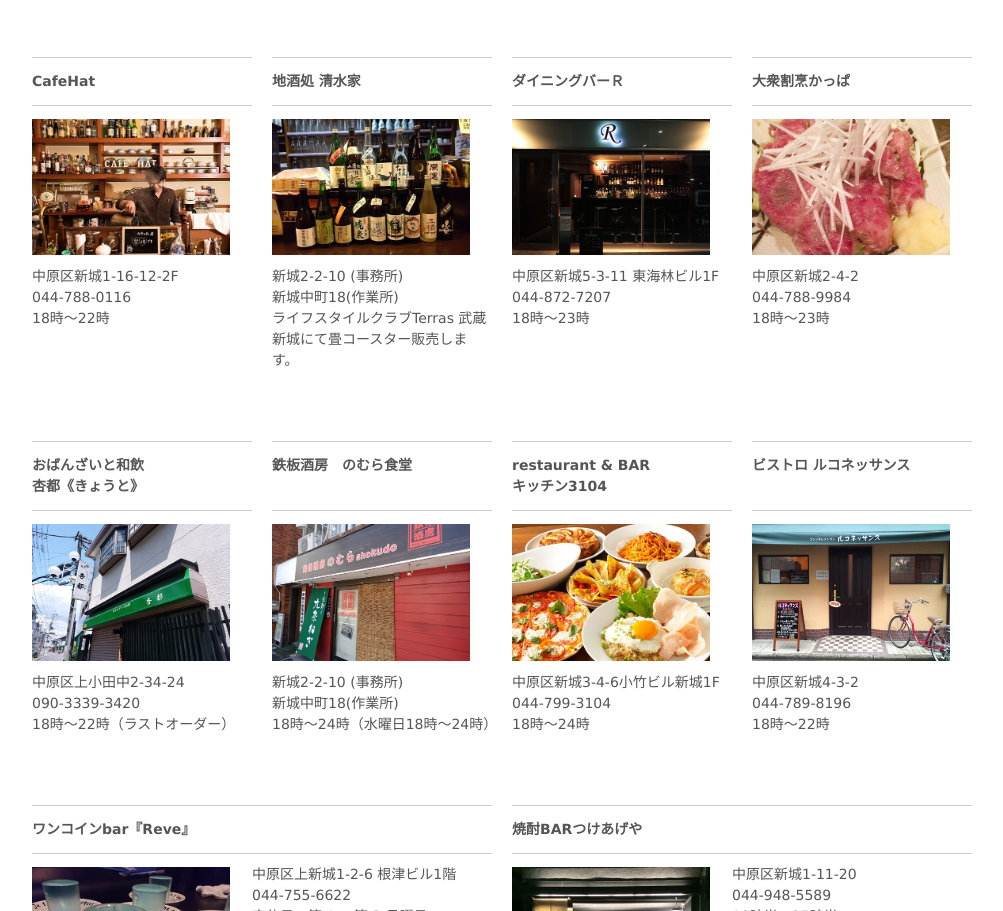
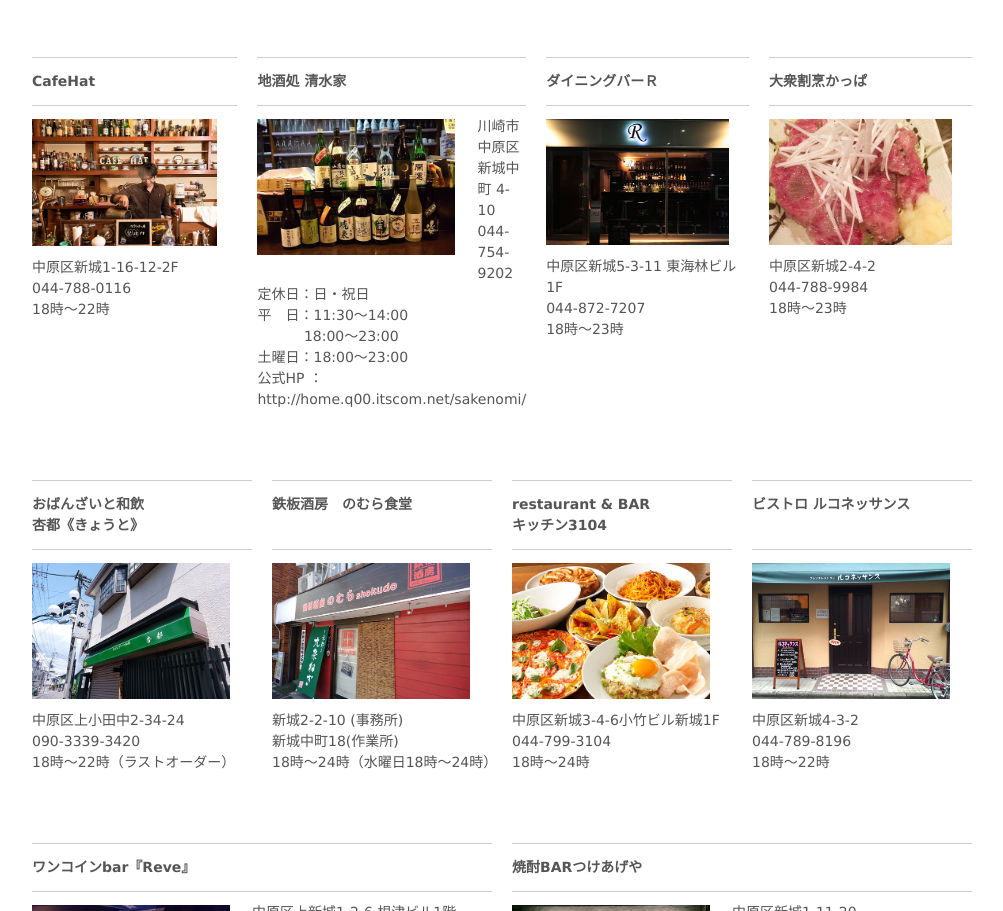
Before and after one commit to machina-college/shinjo, a plain HTML site: page 1000BERO/list.html in a window 1280 px wide. Shown: the part 2906-3817 px from the top of the page, without its empty margins (138-1141 px from the left). Drawn offline with Linux system fonts and the light colour scheme.

Commit message:
Update list.html

```diff
--- a/1000BERO/list.html
+++ b/1000BERO/list.html
@@ -296,7 +296,10 @@
 				<div class="box">
 					<h3>地酒処 清水家</h3>
 					<p class="img"><img width="220" height="152" src="images/tenpo/shimizuya.jpg" alt="" /></p>
-					<p>新城2-2-10 (事務所)<br>新城中町18(作業所)<br>ライフスタイルクラブTerras 武蔵新城にて畳コースター販売します。</p>
+					<p>川崎市中原区新城中町 4-10<br>044-754-9202<br>定休日：日・祝日<br>平　日：11:30～14:00 <br>
+　　　  18:00～23:00<br>
+土曜日：18:00～23:00<br>
+公式HP ： http://home.q00.itscom.net/sakenomi/</p>
 					<!--<p class="readmore"><a href="shimizuya.html">詳細を確認する</a></p>-->
 				</div>
 			</article>
```
